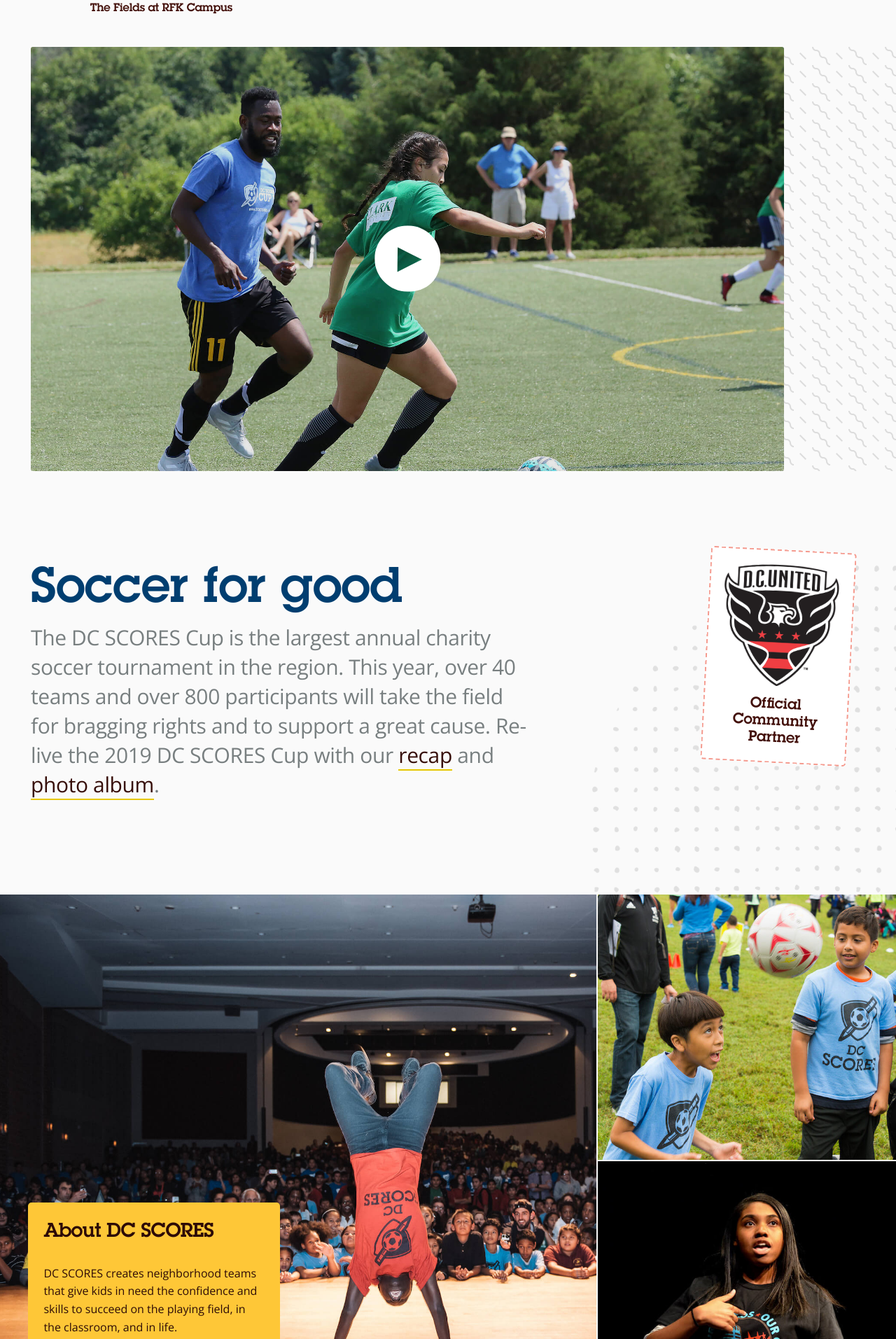
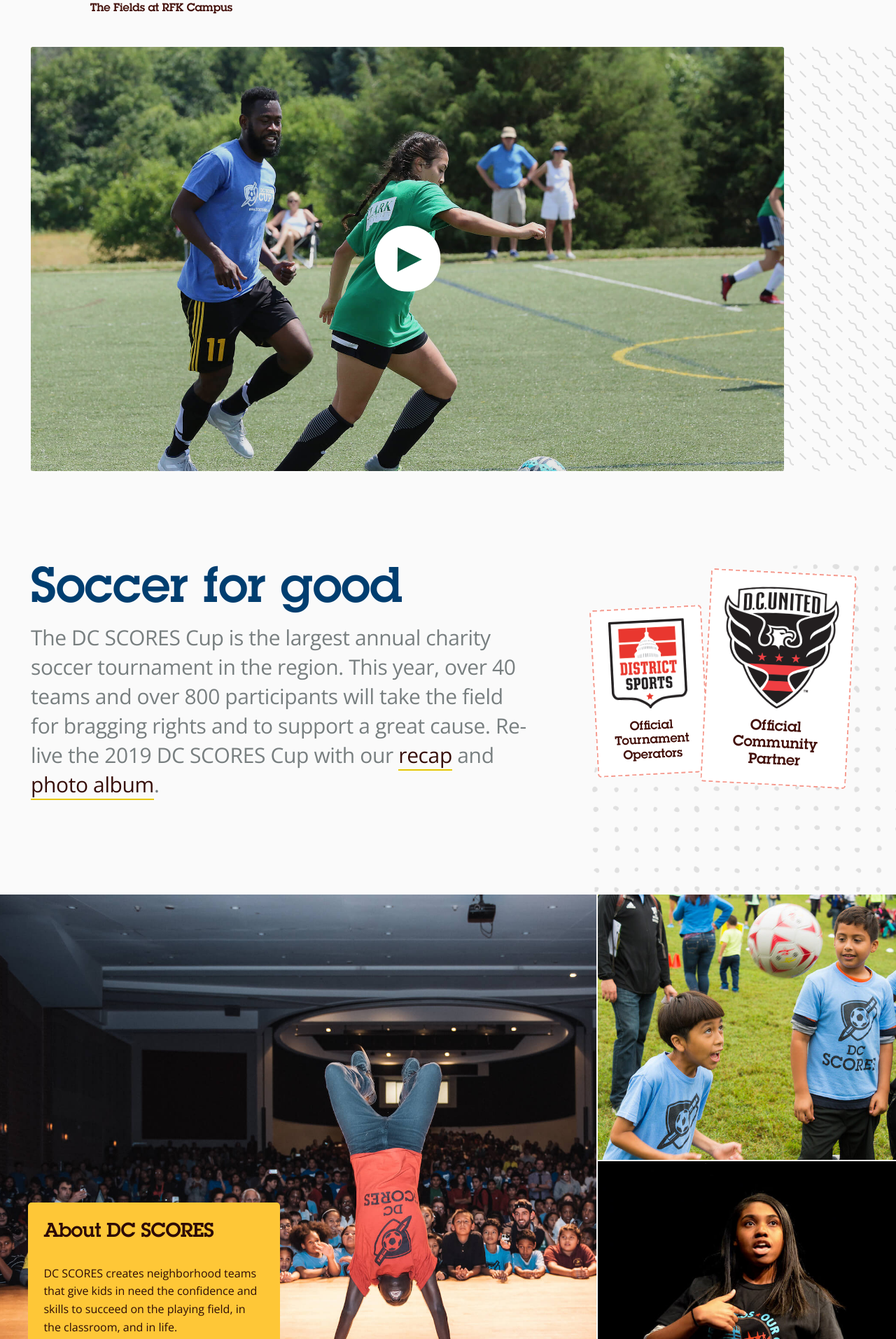
Before and after one commit to DCSCORES/dcscorescup.org, a Jekyll site: the page built from index.markdown, in a window 1280 px wide. Shown: the part 328-2241 px from the top of the page at 70% size. Built offline with Jekyll 4.4.1, drawn with Linux system fonts in a browser that asks for light colours; nearby versions of some CDN libraries.

Commit message:
Add second badge to the homepage

```diff
--- a/_layouts/home.html
+++ b/_layouts/home.html
@@ -11,11 +11,19 @@ layout: default
   <h1>Soccer for good</h1>
   <p>The DC SCORES Cup is the largest annual charity soccer tournament in the region. This year, over 40 teams and over 800 participants will take the field for bragging rights and to support a great cause. Re-live the 2019 DC SCORES Cup with our <a href="http://bit.ly/SCup19blog" target="_blank">recap</a> and <a href="http://bit.ly/SCup19photos" target="_blank">photo album</a>.</p>
 
-  <!-- United badge -->
-  <a href="https://www.dcunited.com/" class="United" target="_blank">
-    <img src="/images/logo-dcunited.png" alt="">
-    <span>Official Community Partner</span>
-  </a>
+  <div class="Durban">
+    <!-- District Sports badge -->
+    <a href="https://districtsportssoccer.org" class="District" target="_blank">
+      <img src="/images/logo-districtsports.png" alt="">
+      <span>Official Tournament Operators</span>
+    </a>
+
+    <!-- United badge -->
+    <a href="https://www.dcunited.com/" class="United" target="_blank">
+      <img src="/images/logo-dcunited.png" alt="">
+      <span>Official Community Partner</span>
+    </a>
+  </div>
 
 </div>
 
--- a/styles/_componentes/_componentes.united.scss
+++ b/styles/_componentes/_componentes.united.scss
@@ -1,6 +1,88 @@
 /*------------------------------------*\
     #UNITED
 \*------------------------------------*/
+
+/* Move out */
+.Durban {
+  display: flex;
+  align-items: baseline;
+
+  @media (min-width: 800px) {
+    top: 4rem;
+    right: 4%;
+  }
+
+  @media (min-width: 1000px) {
+    position: absolute;
+    top: 7rem;
+    right: 5%;
+
+    margin-top: 0;
+  }
+}
+
+.District {
+  position: relative;
+  display: flex;
+  flex-direction: row;
+  justify-content: center;
+  align-items: center;
+
+  margin-top: 2rem;
+  padding: 1rem 1.5rem 1rem 1.5rem;
+
+  width: 9rem;
+
+  text-decoration: none;
+  background-color: #FFF;
+  border: 2px dashed lighten(#ED4630, 20%);
+  border-radius: 5px;
+
+  transform: rotate(-3deg);
+  transition: all .15s ease;
+
+  z-index: 9000;
+
+  @media (min-width: 600px) {
+    flex-direction: column;
+    width: 10rem;
+  }
+
+  @media (min-width: 800px) {
+    width: 10rem;
+  }
+
+  @media (min-width: 1000px) {
+    width: 10rem;
+  }
+
+  @media (max-width: 800px) {
+    margin-right: 4.25rem;
+  }
+}
+
+.District:hover {
+  transform: scale(1.1) rotate(-1deg);
+}
+
+  .District img {
+    max-width: 100%;
+  }
+
+  .District span {
+    display: block;
+    margin-top: 1rem;
+
+    font-family: "DCSCORES", sans-serif;
+    font-size: 1rem;
+    line-height: 115%;
+    text-align: center;
+    color: #43100A;
+
+    @media (min-width: 400px) {
+      font-size: 1.1rem;
+    }
+  }
 
 .United {
   position: relative;
@@ -25,18 +107,11 @@
   z-index: 9000;
 
   @media (min-width: 600px) {
-    position: absolute;
     flex-direction: column;
-    top: 4rem;
-    right: 4%;
-
-    margin-top: 0;
     width: 11rem;
   }
 
   @media (min-width: 800px) {
-    top: 7rem;
-    right: 5%;
     width: 12rem;
   }
 
```
